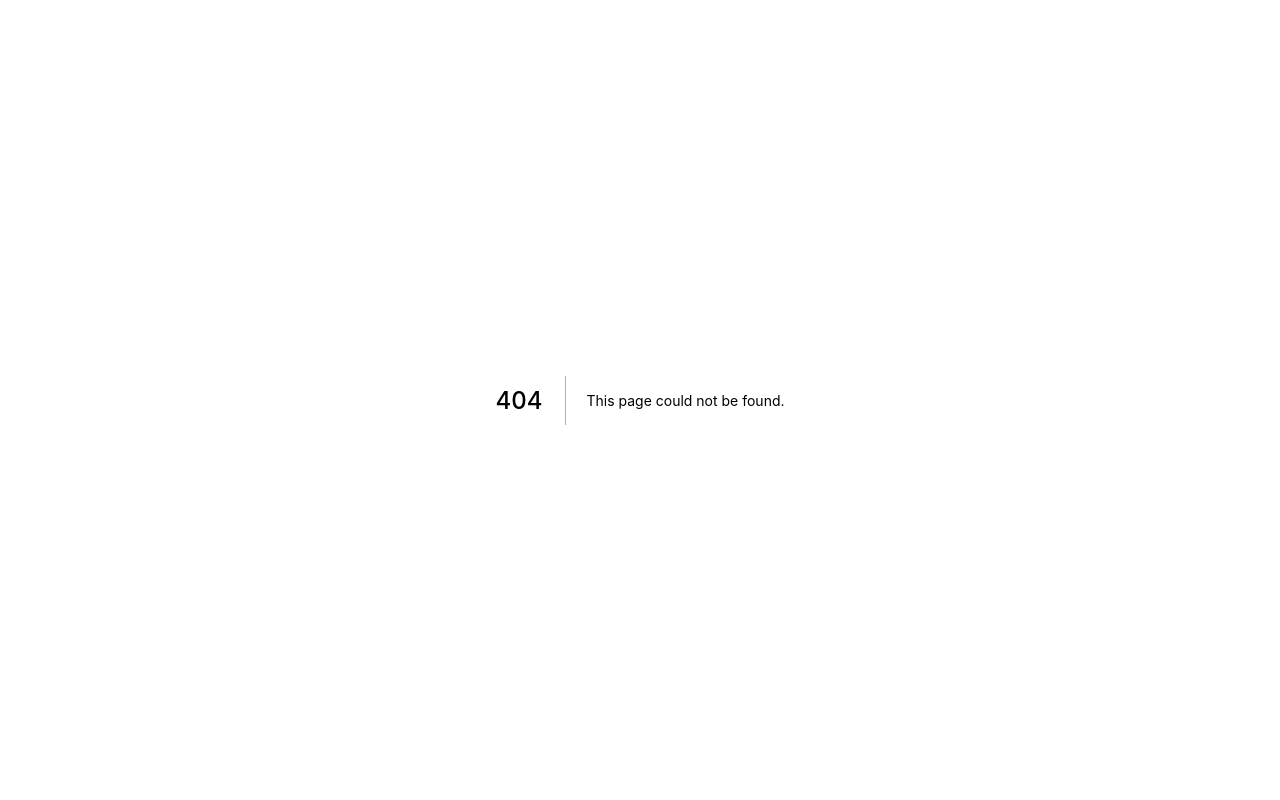
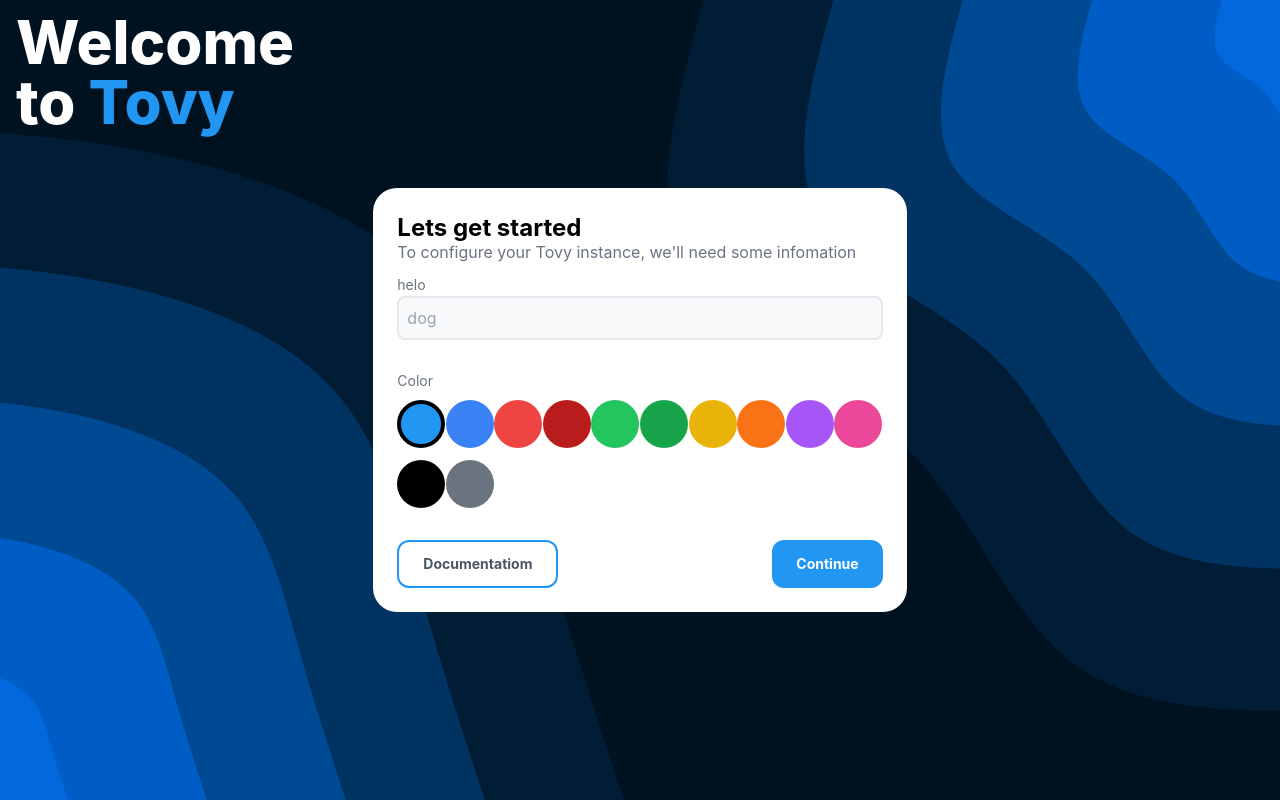
Before and after one commit to tovyblox/tovy, a Next.js app: page /welcome in a window 1280 px wide. Before the commit this address had no page. Built offline with nearby package versions, Linux system fonts and the light colour scheme.

Commit message:
Finish colour picker

```diff
--- a/pages/login.tsx
+++ /dev/null
@@ -1,59 +0,0 @@
-import type { NextPage, GetStaticProps } from "next";
-import { useState, useEffect } from "react";
-import styles from "../styles/Home.module.css";
-import Image from "next/image";
-
-const Login: NextPage = () => {
-  const colors = [
-    "[#2196f3]",
-    "blue-500",
-    "red-5",
-    "green",
-    "yellow",
-    "orange",
-    "purple",
-    "pink",
-    "black",
-    "white",
-    "gray",
-  ];
-  return (
-    <div className="flex bg-infobg h-screen bg-no-repeat bg-cover bg-center ">
-      <p className="text-md -mt-1 text-white absolute top-4 left-4 xs:hidden md:text-6xl font-extrabold">
-        Welcome <br /> to <span className="text-[#2196f3] "> Tovy </span>
-      </p>
-      <a className="bg-white h-96 w-11/12 sm:w-4/6 md:3/6 xl:w-5/12 block mx-auto my-auto rounded-3xl">
-        <div className="m-6">
-          <p className="font-bold text-2xl "> Lets get started </p>
-          <p className="text-md -mt-1 text-gray-500 ">
-            To configure your Tovy instance, we'll need some infomation
-          </p>
-
-          <div className="mt-2">
-            <label htmlFor="groupid" className="text-gray-500 text-sm">
-              helo
-            </label>
-            <input
-              placeholder="dog"
-              id="groupid"
-              className="text-gray-600 rounded-lg p-2 border-2 border-grey-300 w-full bg-gray-50 focus:ring-blue-500 focus:border-blue-500 focus:outline-none"
-            />
-          </div>
-          <div className="mt-7">
-            <label className="text-gray-500 text-sm">Color </label>
-            <div className="grid grid-cols-12">
-              {colors.map((color, i) => (
-                <a
-                  key={i}
-                  className={`h-10 w-10 block rounded-full bg-${color}`}
-                />
-              ))}
-            </div>
-          </div>
-        </div>
-      </a>
-    </div>
-  );
-};
-
-export default Login;
--- /dev/null
+++ b/pages/welcome.tsx
@@ -0,0 +1,67 @@
+import type { NextPage } from "next";
+import { useState } from "react";
+import styles from "../styles/Home.module.css";
+
+const Login: NextPage = ({}) => {
+  const [selectedColor, setSelectedColor] = useState("bg-[#2196f3]");
+  const [selectedSlide, setSelectedSlide] = useState(0);
+  const colors = [
+    "bg-[#2196f3]",
+    "bg-blue-500",
+    "bg-red-500",
+	"bg-red-700",
+    "bg-green-500",
+	"bg-green-600",
+    "bg-yellow-500",
+    "bg-orange-500",
+    "bg-purple-500",
+    "bg-pink-500",
+    "bg-black",
+    "bg-gray-500",
+  ];
+  return (
+    <div className="flex bg-infobg h-screen bg-no-repeat bg-cover bg-center">
+      <p className="text-md -mt-1 text-white absolute top-4 left-4 xs:hidden md:text-6xl font-extrabold">
+        Welcome <br /> to <span className="text-[#2196f3] "> Tovy </span>
+      </p>
+      <div className={`bg-white h-auto w-11/12 sm:w-4/6 md:3/6 xl:w-5/12 block mx-auto my-auto rounded-3xl `} >
+        <div className="m-6">
+          <p className="font-bold text-2xl "> Lets get started </p>
+          <p className="text-md -mt-1 text-gray-500 ">
+            To configure your Tovy instance, we'll need some infomation
+          </p>
+
+          <div className="mt-2">
+            <label htmlFor="groupid" className="text-gray-500 text-sm">
+              helo
+            </label>
+            <input
+              placeholder="dog"
+              id="groupid"
+              className="text-gray-600 rounded-lg p-2 border-2 border-grey-300 w-full bg-gray-50 focus:ring-blue-500 focus:border-blue-500 focus:outline-none"
+            />
+          </div>
+
+          <div className="mt-7">
+            <label className="text-gray-500 text-sm">Color </label>
+            <div className="grid grid-cols-5 md:grid-cols-7 lg:grid-cols-11 xl:grid-cols-10 gap-y-3 mb-8 mt-2">
+				{colors.map((color, i) => (
+					<a key={i} onClick={() => setSelectedColor(color)} className={`h-12 w-12 block rounded-full transform ease-in-out ${color} ${selectedColor === color ? 'border-black border-4' : ''}`} />
+				))}
+			</div>
+          </div>
+          <div className="flex">
+            <button className="border-[#2196F3] border-2 py-3 text-sm rounded-xl px-6 text-gray-600 font-bold hover:bg-blue-300 transition hover:scale-90">
+              Documentatiom
+            </button>
+            <button className="ml-auto bg-[#2196F3] py-3 text-sm rounded-xl px-6  text-white font-bold hover:bg-blue-300 transition hover:scale-90">
+              Continue
+            </button>
+          </div>
+        </div>
+      </div>
+    </div>
+  );
+};
+
+export default Login;
```
